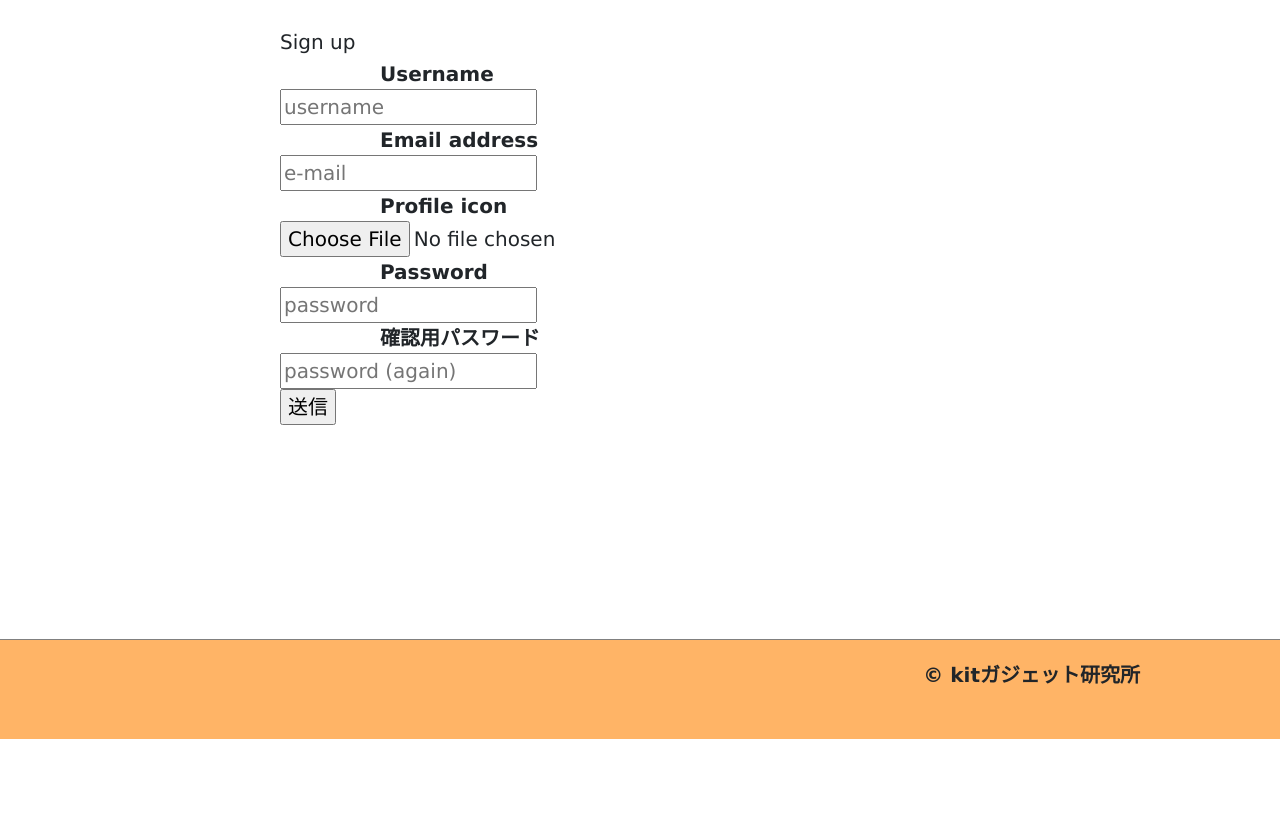
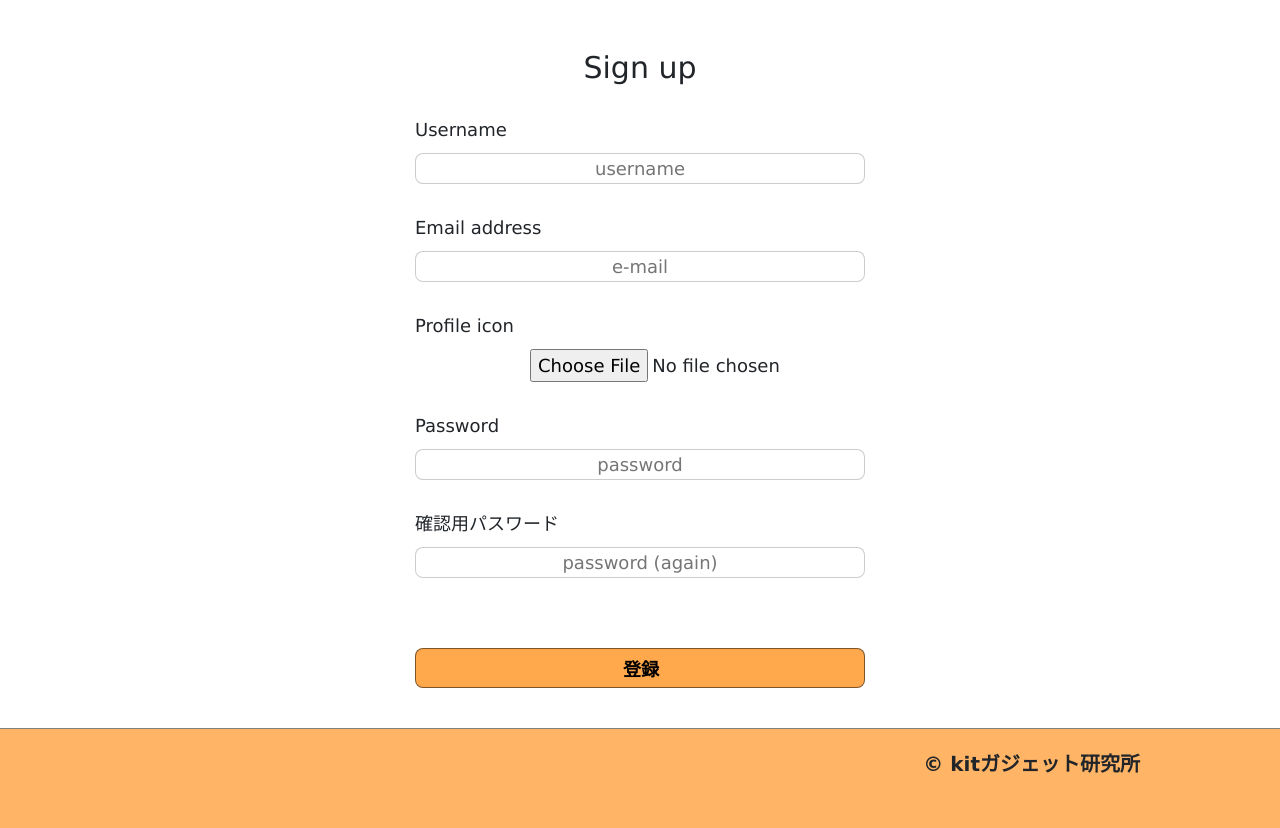
Before and after one commit to StudioAquatan/Calamitect, a Django app: page /user/new/ in a window 1280 px wide. Shown: the part 60-888 px from the top of the page. Before the commit the page ends 799 px from the top, so only its background shows below. Run offline with Django 3.2, Linux system fonts and the light colour scheme; some libraries are stand-ins or nearby versions.

Commit message:
signin loginページの修正

```diff
--- a/src/static/css/accounts/accounts.css
+++ b/src/static/css/accounts/accounts.css
@@ -12,6 +12,157 @@ form{
     width: 600px;
     height: 40px;
     margin: 0 auto;
+}
+
+
+/* signin new.html */
+div.post-form h2{
+    width: 200px;
+    margin: 0 auto;
+    margin-top: 50px;
+    margin-bottom: 30px;
+    font-size: 3rem;
+    text-align: center;
+}
+.signin-form-title {
+    width: 450px;
+    text-align: left;
+    margin: 0 auto;
+    font-size: 1.8rem;
+    margin-bottom: 10px;
+}
+div.post-form input{
+    position: relative;
+    left: 135px;
+}
+#id_username,
+#id_email,
+#id_password,
+#id_confirm_password{
+    border: 1px solid rgba(0,0,0,0.2);
+    border-radius: 8px;
+    width: 450px;
+    font-size: 1.8rem;
+    margin: 0 auto;
+    text-align: center;
+    margin-bottom: 30px;
+}
+#id_profile_icon{
+    left: 250px;
+    width: 450px;
+    font-size: 1.8rem;
+    margin: 0 auto;
+    text-align: center;
+    margin-bottom: 30px;
+}
+input#submit{
+    border:none;
+    background: none;
+    margin: 0;
+    padding: 0;
+    height: 40px;
+    font-weight: bold;
+    transition-property: background-color;
+    transition-duration:  200ms;
+}
+div.post-form input#submit{
+    position: relative;
+    left: 0px;
+}
+#submit{
+    border: 1px solid rgba(0,0,0,0.2);
+    border-radius: 8px;
+    width: 450px;
+    font-size: 1.8rem;
+    margin: 0 auto;
+    text-align: center;
+    margin-bottom: 30px;
+}
+.submit-outline{
+    margin: 40px auto;
+    width:450px;
+    height:40px;
+    border: 1px solid rgba(0,0,0,0.5);
+    border-radius: 8px;
+    background-color: rgba(255,131,0,0.7);
+}
+input#submit:hover{
+    cursor: pointer;
+    background-color: rgba(255,131,0,0.8);
+}
+
+/* login login.html */
+div.login-form h2{
+    width: 200px;
+    margin: 0 auto;
+    margin-top: 50px;
+    margin-bottom: 30px;
+    font-size: 3rem;
+    text-align: center;
+}
+.login-form-title {
+    width: 450px;
+    text-align: left;
+    margin: 0 auto;
+    font-size: 1.8rem;
+    margin-bottom: 10px;
+}
+div.post-form input{
+    position: relative;
+    left: 135px;
+}
+#id_username,
+#id_password{
+    border: 1px solid rgba(0,0,0,0.2);
+    border-radius: 8px;
+    width: 450px;
+    font-size: 1.8rem;
+    margin: 0 auto;
+    text-align: center;
+    margin-bottom: 30px;
+}
+#id_profile_icon{
+    left: 250px;
+    width: 450px;
+    font-size: 1.8rem;
+    margin: 0 auto;
+    text-align: center;
+    margin-bottom: 30px;
+}
+input#submit{
+    border:none;
+    background: none;
+    margin: 0;
+    padding: 0;
+    height: 40px;
+    font-weight: bold;
+    transition-property: background-color;
+    transition-duration:  200ms;
+}
+div.post-form input#submit{
+    position: relative;
+    left: 0px;
+}
+#submit{
+    border: 1px solid rgba(0,0,0,0.2);
+    border-radius: 8px;
+    width: 450px;
+    font-size: 1.8rem;
+    margin: 0 auto;
+    text-align: center;
+    margin-bottom: 30px;
+}
+.submit-outline2{
+    margin: 70px auto;
+    width:450px;
+    height:40px;
+    border: 1px solid rgba(0,0,0,0.5);
+    border-radius: 8px;
+    background-color: rgba(255,131,0,0.7);
+}
+input#submit:hover{
+    cursor: pointer;
+    background-color: rgba(255,131,0,0.8);
 }
 
 /*  new_post  */
@@ -47,7 +198,6 @@ form{
     margin: 0 auto;
     padding: 1px;
 }
-
 
 
 /*   userpage  */
--- a/src/templates/accounts/new.html
+++ b/src/templates/accounts/new.html
@@ -6,7 +6,7 @@
             {% csrf_token %}
             <h2>Sign up</h2>
             {% for field in form %}
-                <div style="width: 200px; font-size: 2rem; font-weight: bold; margin-left: 100px;">{{ field.label }}</div>
+                <div class="signin-form-title">{{ field.label }}</div>
                 {{ field }}
                 {% if field.errors %}
                     <p>{{ field.errors.0 }}</p>
@@ -21,7 +21,7 @@
                 </ul>
             {% endif %}
 
-            <div><input type="submit" value="送信"></div>
+           <div class="submit-outline"><input id="submit" type="submit" value="登録"></div>
         </form>
     </div>
 {% endblock %}
```
Also changed, not shown: src/templates/accounts/login.html (+7 -7 lines).
